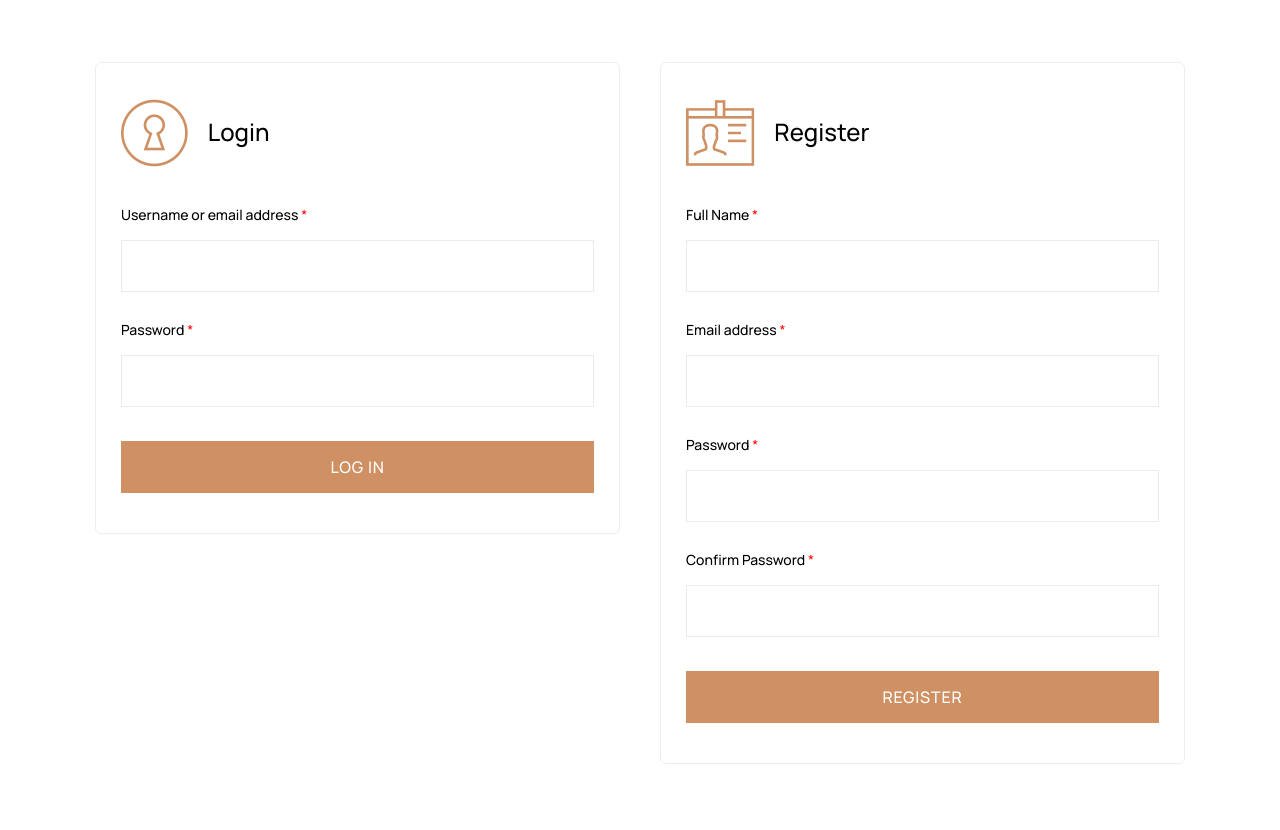
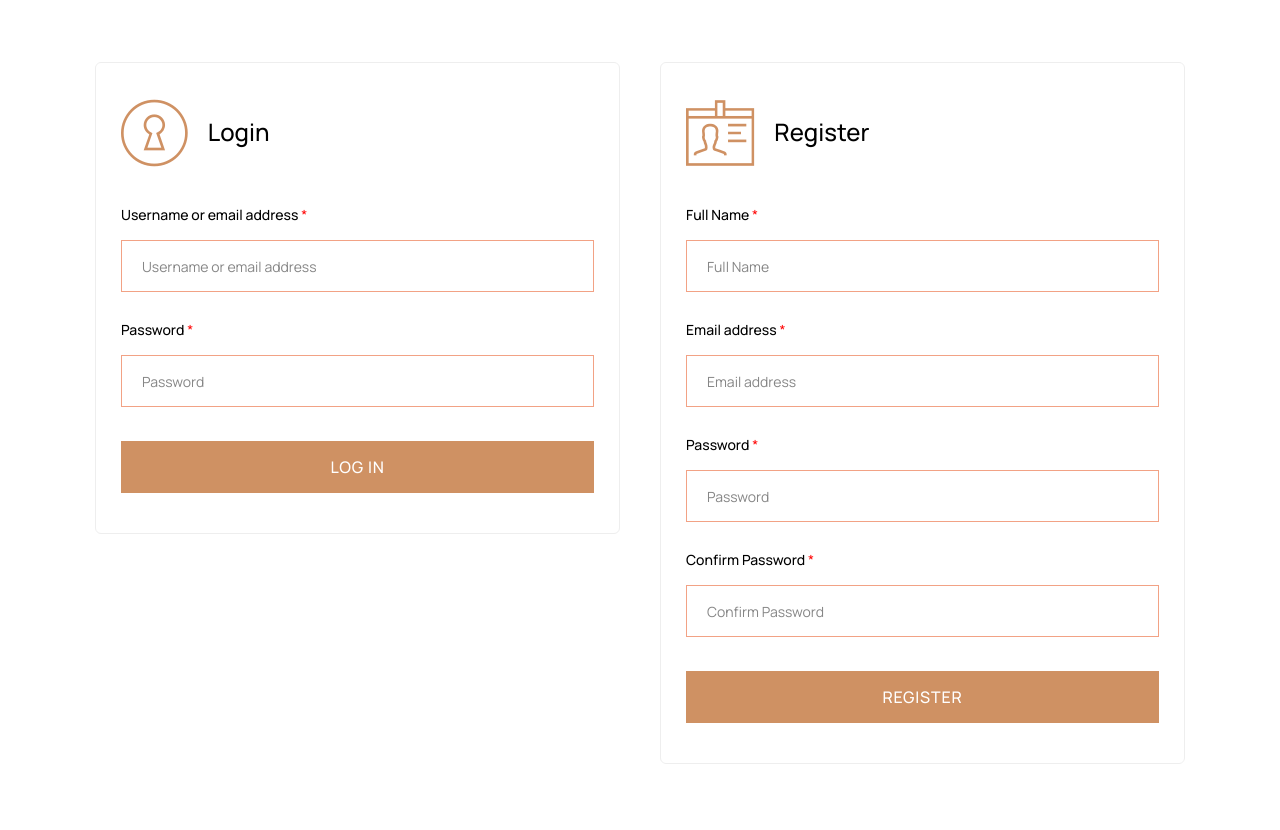
Before and after one commit to shekharcarpenter/e-commerce, a Django app: page /accounts/login/ in a window 1280 px wide. Shown: the part 548-1378 px from the top of the page. Run offline with Django 3.2, Linux system fonts and the light colour scheme; data that the repository does not hold is empty; some libraries are stand-ins or nearby versions.

Commit message:
login UI and Image show fixed

```diff
--- a/shop/urls.py
+++ b/shop/urls.py
@@ -23,6 +23,7 @@ urlpatterns = [
     path('add-to-cart', views.add_to_cart, name='add_to_cart'),
     path('add-to-wish-list', views.add_to_wishlist, name='add_to_wish_list'),
     path('cart', views.cart_view, name='cart'),
+    path('cart-delete/<int:id>', views.cart_delete, name='cart-delete'),
     path('checkout', views.checkout, name='checkout'),
     path('cache_payment', views.cache_payment, name='cache_payment'),
     path('orders', views.orders_view, name='orders_view'),
--- a/templates/accounts/address.html
+++ b/templates/accounts/address.html
@@ -106,7 +106,7 @@
                                         <a href="{% url 'shop:orders_view' %}">Orders</a>
                                     </li>
                                     <li class="lynessa-MyAccount-navigation-link lynessa-MyAccount-navigation-link--edit-address is-active">
-                                        <a href="{% url 'users:address' %}">Shipping Addresses</a>
+                                        <a href="{% url 'users:address' %}">Shipping Address</a>
                                     </li>
                                     <li class="lynessa-MyAccount-navigation-link lynessa-MyAccount-navigation-link--edit-account ">
                                         <a href="{% url 'users:my_account' %}">Account details</a>
@@ -116,7 +116,7 @@
                                     </li>
                                 </ul>
                             </nav>
-                            <a href="{% url 'users:add_address' %}">Add Address</a>
+                            <a href="{% url 'users:add_address' %}" class="btn btn-dark">Add Address</a><br><br>
                             <div class="lynessa-MyAccount-content">
                                 <div class="lynessa-notices-wrapper"></div>
                                 <div>
--- a/templates/auth/login-register.html
+++ b/templates/auth/login-register.html
@@ -14,6 +14,12 @@
         </div>
     </div>
 
+    <style>
+        .input-style .user-input {
+            border: 1px solid #f2a285;
+        }
+    </style>
+
     <main class="site-main  main-container no-sidebar">
         <div class="container">
             <div class="row">
@@ -22,23 +28,27 @@
                         <div class="lynessa">
                             <div class="lynessa-notices-wrapper"></div>
                             <div class="u-columns col2-set" id="customer_login">
-                                <div class="u-column1 col-1">
+                                <div class="u-column1 col-1 ">
 
                                     <h2>Login</h2>
-                                    <form class="lynessa-form lynessa-form-login login" action="{% url 'users:login' %}" method="post">
+                                    <form class="lynessa-form lynessa-form-login login input-style"
+                                          action="{% url 'users:login' %}" method="post">
                                         {% csrf_token %}
 
                                         <p class="lynessa-form-row lynessa-form-row--wide form-row form-row-wide">
                                             <label for="username">Username or email address&nbsp;<span
                                                     class="required">*</span></label>
-                                            <input type="text" class="lynessa-Input lynessa-Input--text input-text"
+                                            <input type="text"
+                                                   class="lynessa-Input lynessa-Input--text input-text user-input"
                                                    name="email" id="username" name="email" autocomplete="username"
-                                                   value=""></p>
+                                                   value="" placeholder="Username or email address"/>
+                                        </p>
                                         <p class="lynessa-form-row lynessa-form-row--wide form-row form-row-wide">
                                             <label for="password">Password&nbsp;<span class="required">*</span></label>
-                                            <input class="lynessa-Input lynessa-Input--text input-text"
+                                            <input class="lynessa-Input lynessa-Input--text input-text user-input"
                                                    type="password" name="password" id="password"
-                                                   autocomplete="current-password">
+                                                   autocomplete="current-password" placeholder="Password"
+                                            >
                                         </p>
                                         <ul>
                                             {% for error in errors %}
@@ -56,32 +66,44 @@
                                 <div class="u-column2 col-2">
                                     <h2>Register</h2>
                                     <form method="post" action="{% url 'users:register' %}"
-                                          class="lynessa-form lynessa-form-register register">
+                                          class="lynessa-form lynessa-form-register register input-style">
                                         {% csrf_token %}
                                         <p class="lynessa-form-row lynessa-form-row--wide form-row form-row-wide">
                                             <label for="reg_email">Full Name&nbsp;<span
                                                     class="required">*</span></label>
-                                            <input type="text" class="lynessa-Input lynessa-Input--text input-text"
-                                                   name="full_name" id="reg_email" autocomplete="" value=""></p>
+                                            <input type="text"
+                                                   class="lynessa-Input lynessa-Input--text input-text user-input"
+                                                   name="full_name" id="reg_email" autocomplete="" value=""
+                                                   placeholder="Full Name">
+                                        </p>
                                         <p class="lynessa-form-row lynessa-form-row--wide form-row form-row-wide">
                                             <label for="reg_email">Email address&nbsp;<span
                                                     class="required">*</span></label>
-                                            <input type="email" class="lynessa-Input lynessa-Input--text input-text"
-                                                   name="email" id="reg_email" autocomplete="email" value=""></p>
+                                            <input type="email"
+                                                   class="lynessa-Input lynessa-Input--text input-text user-input"
+                                                   name="email" id="reg_email" autocomplete="email" value="" placeholder="Email address">
+                                        </p>
                                         <p class="lynessa-form-row lynessa-form-row--wide form-row form-row-wide">
                                             <label for="reg_email">Password&nbsp;<span
                                                     class="required">*</span></label>
-                                            <input type="password" class="lynessa-Input lynessa-Input--text input-text"
-                                                   name="confirm_password" id="reg_email" autocomplete="email" value="">
+                                            <input type="password"
+                                                   class="lynessa-Input lynessa-Input--text input-text user-input"
+                                                   name="confirm_password" id="reg_email" autocomplete="email" value=""
+                                                   placeholder="Password">
                                         </p>
                                         <p class="lynessa-form-row lynessa-form-row--wide form-row form-row-wide">
                                             <label for="reg_email">Confirm Password&nbsp;<span
                                                     class="required">*</span></label>
-                                            <input type="password" class="lynessa-Input lynessa-Input--text input-text"
-                                                   name="password" id="reg_email" autocomplete="email" value=""></p>
+                                            <input type="password"
+                                                   class="lynessa-Input lynessa-Input--text input-text user-input"
+                                                   name="password" id="reg_email" autocomplete="email" value=""
+                                                    placeholder="Confirm Password">
+                                        </p>
+                                    {% if errors %}
                                         {% for error in errors %}
                                             <li style="color: red">{{ error }}</li>
                                         {% endfor %}
+                                    {% endif %}
                                         <p class="lynessa-FormRow form-row">
                                             <button type="submit" class="lynessa-Button button" name="register"
                                                     value="Register">Register
--- a/templates/common/header.html
+++ b/templates/common/header.html
@@ -428,7 +428,8 @@
                                                         </a>
                                                         <span class="quantity">1 × <span
                                                                 class="lynessa-Price-amount amount"><span
-                                                                class="lynessa-Price-currencySymbol">₹</span>{{ item.price }}</span></span>
+                                                                class="lynessa-Price-currencySymbol">₹</span>{{ item.price }}</span>
+                                                        </span>
                                                     </li>
                                                 {% endfor %}
                                             </ul>
--- a/templates/ecommerce/product_view.html
+++ b/templates/ecommerce/product_view.html
@@ -99,7 +99,7 @@
                                                     {% else %}
                                                     <a href="{% url 'users:login' %}">
                                                     <button type="submit"
-                                                        class="single_add_to_cart_button button alt lynessa-variation-selection-needed">Add to cart (Login)
+                                                        class="single_add_to_cart_button button alt lynessa-variation-selection-needed">Add to cart
                                                     </button>
                                                     </a>
                                                 {% endif %}
--- a/templates/home/index.html
+++ b/templates/home/index.html
@@ -638,7 +638,7 @@
                             <div class="heading-inner">
                                 <h3 class="title">Deal Of Day <span></span></h3>
                                 <div class="subtitle">
-                                    Nunc mauris enim, pretium quis orci eget.
+
                                 </div>
                             </div>
                         </div>
--- a/templates/home/test-index.html
+++ b/templates/home/test-index.html
@@ -170,7 +170,7 @@
                         <h3 class="title">
                             New Arrival <span></span></h3>
                         <div class="subtitle">
-                            Nunc mauris enim, pretium quis orci eget.
+
                         </div>
                     </div>
                 </div>
@@ -233,9 +233,6 @@
                                 <div class="heading-inner">
                                     <h3 class="title">
                                         Deal Of Day <span></span></h3>
-                                    <div class="subtitle">
-                                        Nunc mauris enim, pretium quis orci eget.
-                                    </div>
                                 </div>
                             </div>
                             <div class="lynessa-products style-03">
```
Also changed, not shown: shop/views.py (+12 -2 lines), templates/ecommerce/cart.html (+18 -5 lines), templates/ecommerce/new_arrival.html (+11 -1 lines).
